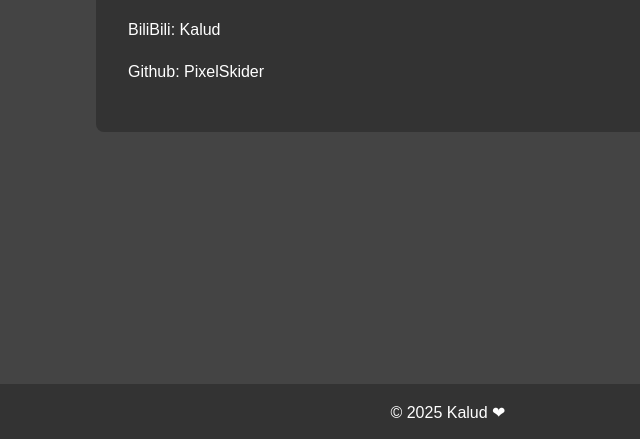
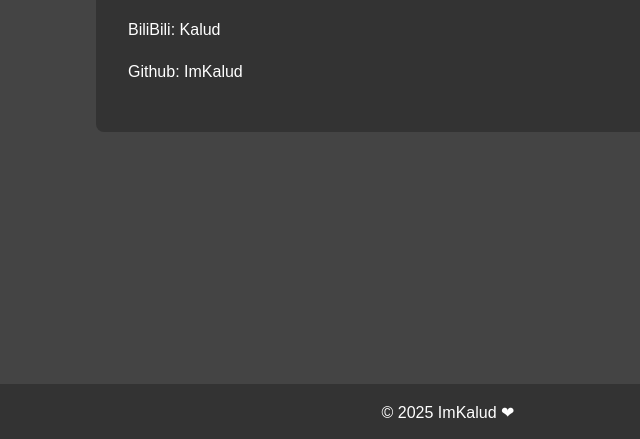
Before and after one commit to PixelSkider/pixelskider.github.io, a plain HTML site: page website/home.html in a window 1280 px wide. Shown: the part 358-797 px from the top of the page, 192-832 px from the left. Drawn offline with Linux system fonts and the light colour scheme.

Commit message:
feat. 代码优化

```diff
--- a/website/home.html
+++ b/website/home.html
@@ -26,11 +26,11 @@
         <p>这里是我分享技术文章，代码仓库和关于ACG看法的地方💭</p>
         <h2>联系方式</h2>
         <p><a href="https://space.bilibili.com/1686297601" target="_blank">BiliBili: Kalud</a></p>
-        <p><a href="https://github.com/PixelSkider" target="_blank">Github: PixelSkider</a></p>
+        <p><a href="https://github.com/ImKalud" target="_blank">Github: ImKalud</a></p>
     </main>
 
     <footer>
-        <p>&copy; 2025 Kalud  ❤</p>
+        <p>&copy; 2025 ImKalud  ❤</p>
     </footer>
 </body>
 
```
